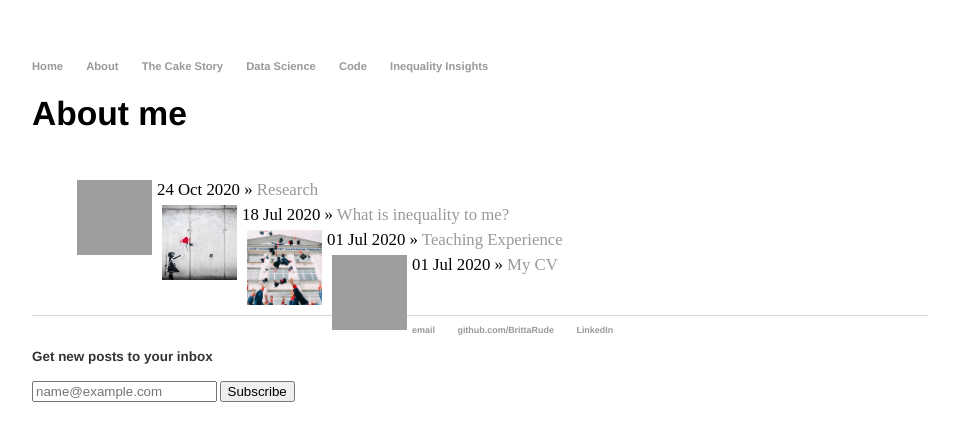
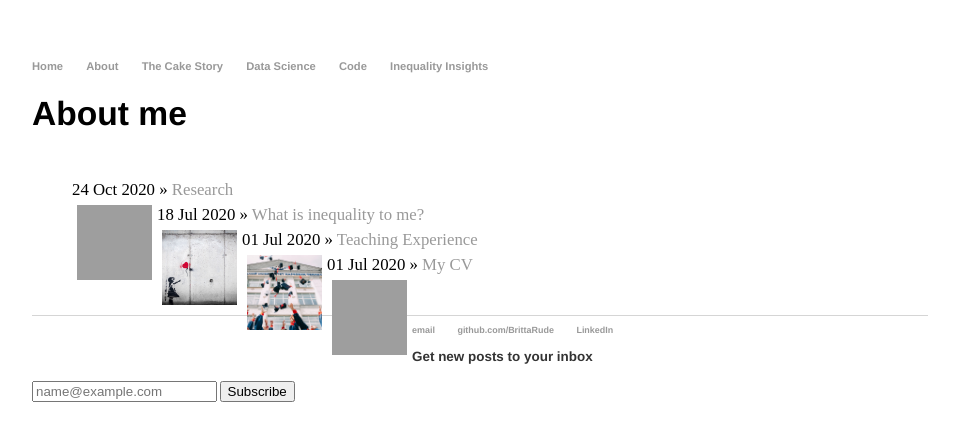
Before and after one commit to BrittaRude/BrittaRude.github.io, a Jekyll site: the page built from about/index.html, in a window 1280 px wide. Shown: the top 441 px of the page, without its empty margins (160-1119 px from the left). Built offline with Jekyll 4.4.1, drawn with Linux system fonts in a browser that asks for light colours; grey boxes are pictures that could not be loaded.

Commit message:
Update index.html

```diff
--- a/about/index.html
+++ b/about/index.html
@@ -6,8 +6,7 @@
 	<ul class="posts">
 
 	  {% for post in site.categories.inputs_about %}
-		<li><span>{{ post.date | date_to_string }}</span> » <a href="{{ post.url }}" title="{{ post.title }}">{{ post.title }}</a>
-		<img src="{{post.image}}" alt="" class="blog-roll-image" hspace="5"></img>
-		</li>
+		<li><span>{{ post.date | date_to_string }}</span> » <a href="{{ post.url }}" title="{{ post.title }}">{{ post.title }}</a></li>
+		<li><img src="{{post.image}}" alt="" class="blog-roll-image" hspace="5"></img></li>
 	  {% endfor %}
 	</ul>
```
